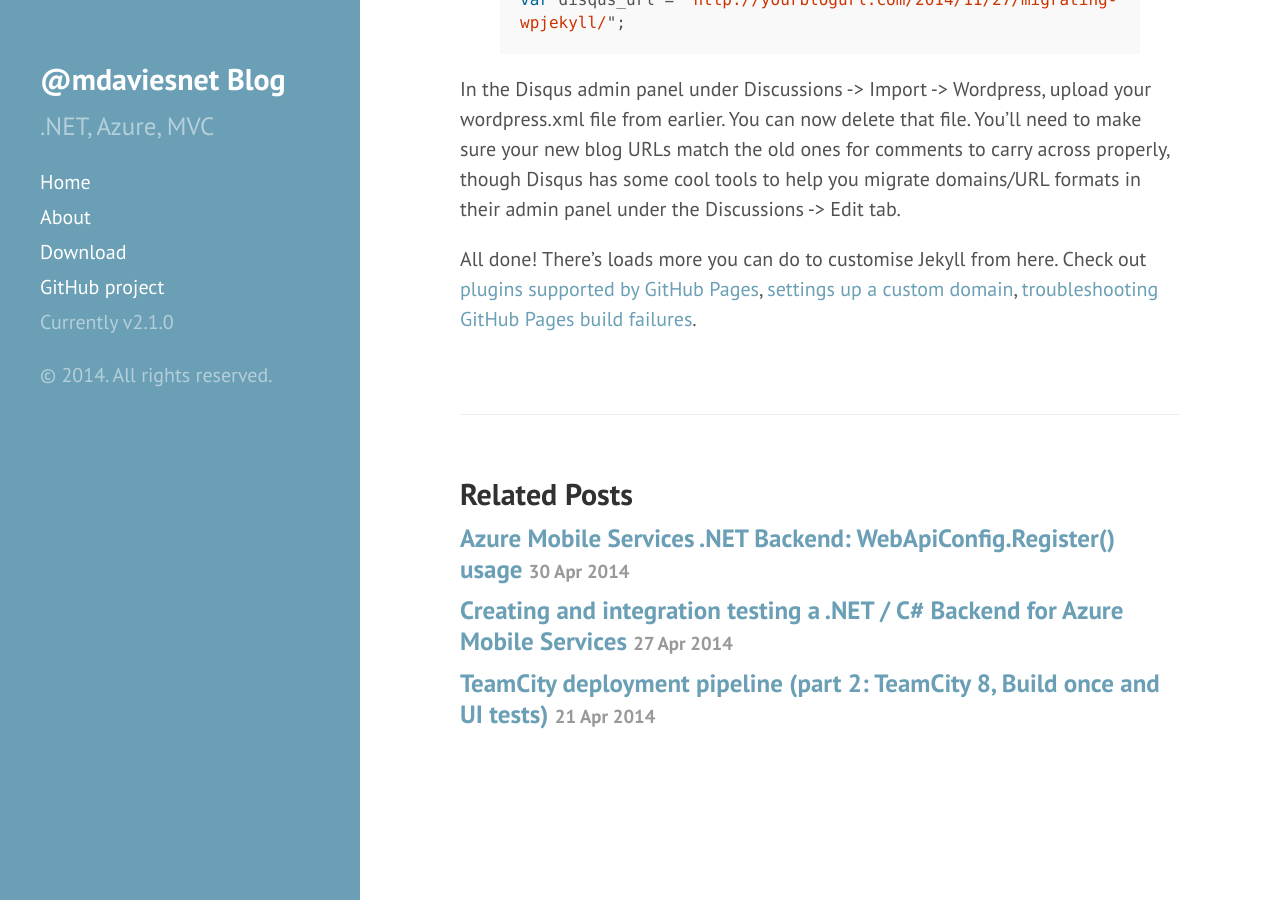
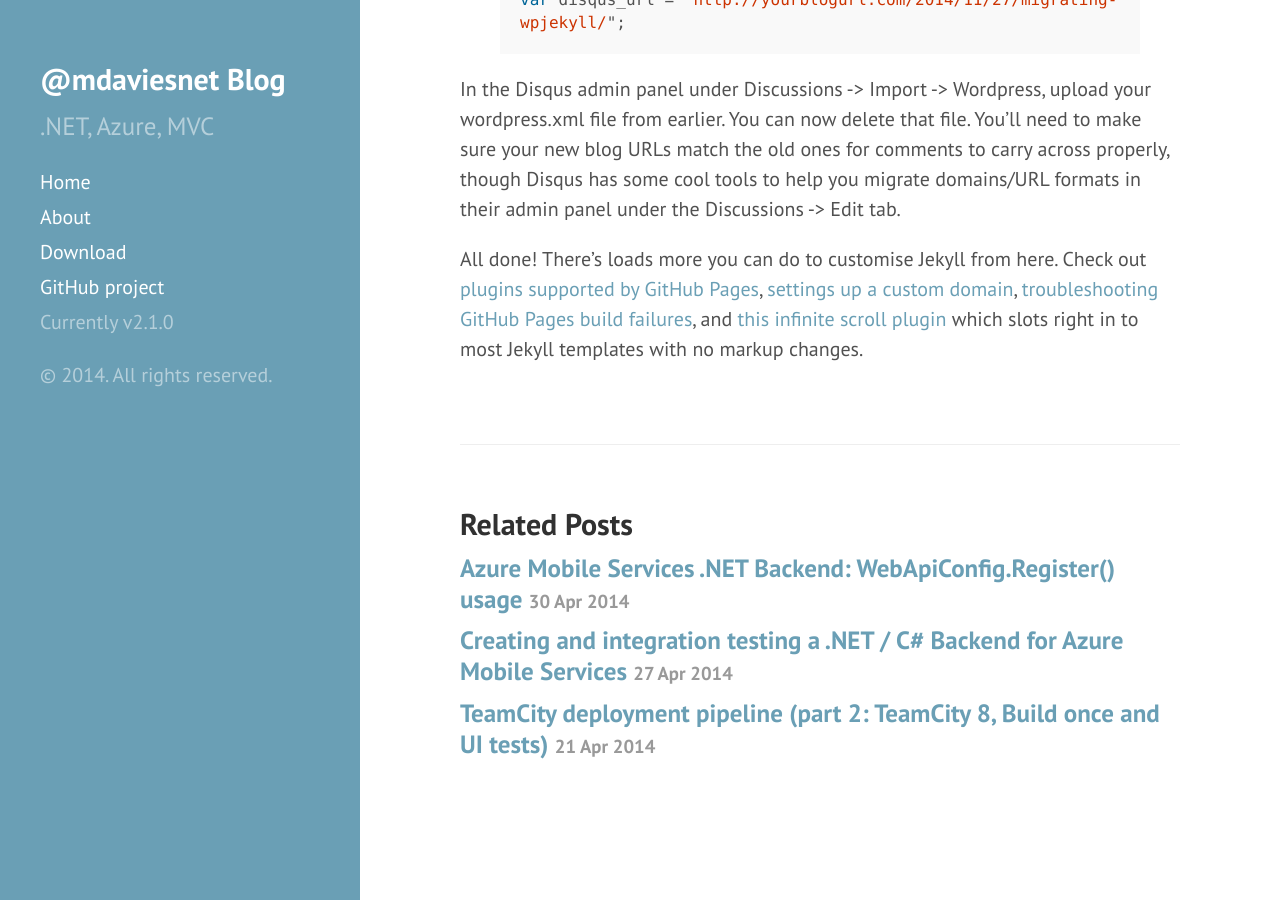
Before and after one commit to MattDavies/mattdavies.github.io, a Jekyll site: the page built from _posts/2014-11-27-migrating-wpjekyll.md, in a window 1280 px wide and 900 px high, scrolled down 3014 px. Built offline with Jekyll 4.4.1, drawn with Linux system fonts in a browser that asks for light colours; comment, search, counter and statistics services are not loaded.

Commit message:
Add plugin recommendation

```diff
--- a/_posts/2014-11-27-migrating-wpjekyll.md
+++ b/_posts/2014-11-27-migrating-wpjekyll.md
@@ -97,4 +97,4 @@ var disqus_url = "http://yourblogurl.com{{ page.url | replace:'index.html','' }}
 
 In the Disqus admin panel under Discussions -> Import -> Wordpress, upload your wordpress.xml file from earlier. You can now delete that file. You'll need to make sure your new blog URLs match the old ones for comments to carry across properly, though Disqus has some cool tools to help you migrate domains/URL formats in their admin panel under the Discussions -> Edit tab.
 
-All done! There's loads more you can do to customise Jekyll from here. Check out [plugins supported by GitHub Pages](https://help.github.com/articles/using-jekyll-plugins-with-github-pages/), [settings up a custom domain](https://help.github.com/articles/setting-up-a-custom-domain-with-github-pages/#subdomains), [troubleshooting GitHub Pages build failures](https://help.github.com/articles/troubleshooting-github-pages-build-failures/).
+All done! There's loads more you can do to customise Jekyll from here. Check out [plugins supported by GitHub Pages](https://help.github.com/articles/using-jekyll-plugins-with-github-pages/), [settings up a custom domain](https://help.github.com/articles/setting-up-a-custom-domain-with-github-pages/#subdomains), [troubleshooting GitHub Pages build failures](https://help.github.com/articles/troubleshooting-github-pages-build-failures/), and [this infinite scroll plugin](http://infiniteajaxscroll.com/docs/getting-started.html) which slots right in to most Jekyll templates with no markup changes.
```
